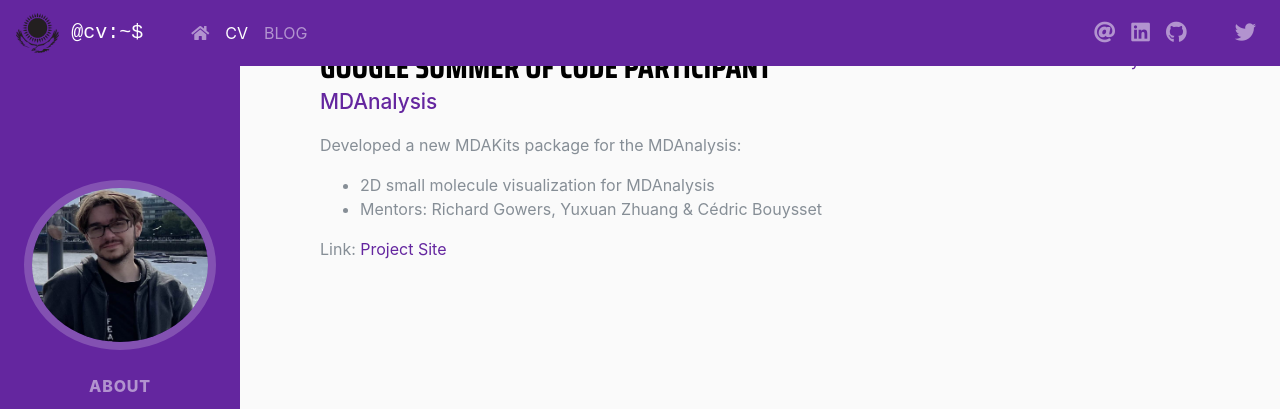
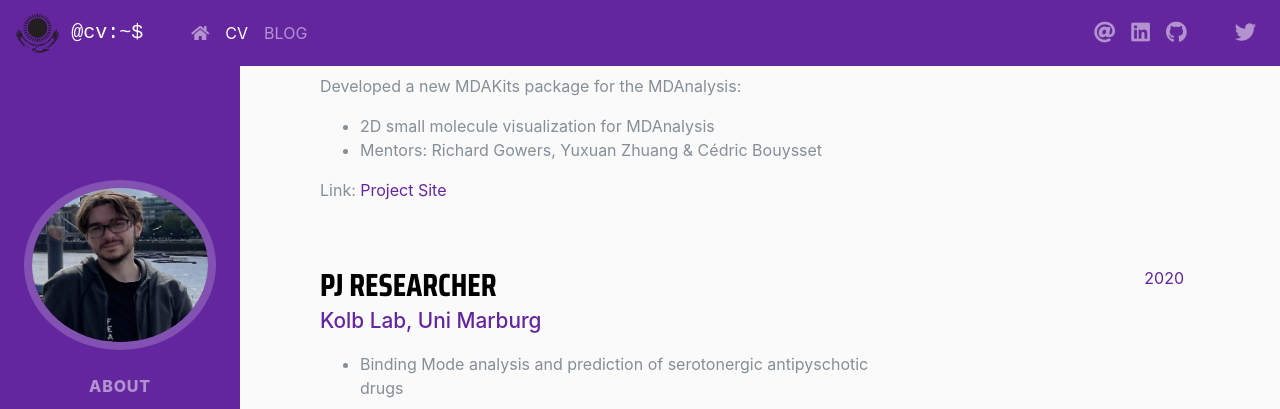
Before and after one commit to talagayev/talagayev.github.io, a Jekyll site: the page built from cv.html, in a window 1280 px wide and 900 px high, scrolled down 1439 px, cut to the strip 0-409 px from the top of the window. Built offline with Jekyll 4.4.1, drawn with Linux system fonts in a browser that asks for light colours; nearby versions of some CDN libraries; some web fonts are replaced; a style sheet for code colours, icons or effects is not loaded.

Commit message:
Update cv.html

```diff
--- a/cv.html
+++ b/cv.html
@@ -108,6 +108,21 @@
           </div>
           <div class="resume-date text-md-right">
             <span class="text-primary">June 2024 - July 2024</span>
+          </div>
+        </div>
+
+        <div class="resume-item d-flex flex-column flex-md-row justify-content-between mb-5">
+          <div class="resume-content">
+            <h3 class="mb-0">PJ Researcher</h3>
+            <div class="subheading mb-3"><a href="https://www.uni-marburg.de/en/fb16/ipc/kolb-group">Kolb Lab, Uni Marburg</a></div>
+            <p>
+              <ul>
+                <li>Binding Mode analysis and prediction of serotonergic antipyschotic drugs</li>
+              </ul>
+            </p>
+          </div>
+          <div class="resume-date text-md-right">
+            <span class="text-primary">2020</span>
           </div>
         </div>
 
```
